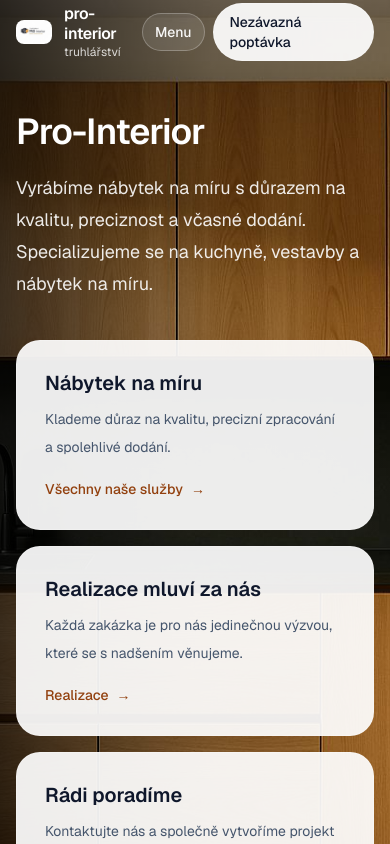
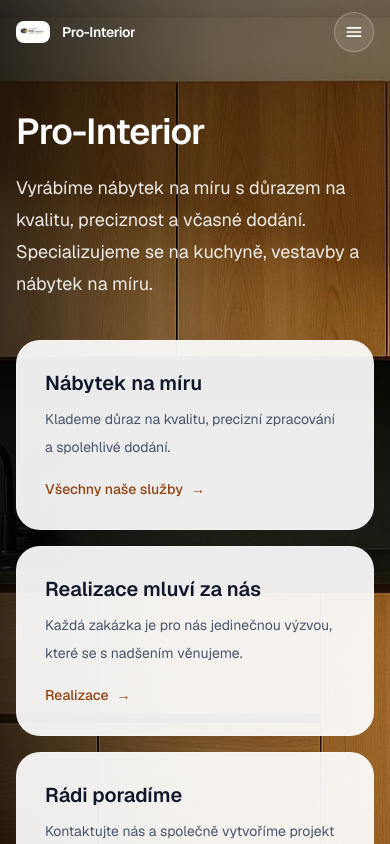
Before and after one commit to Vokurcak68/pro-interior, a Next.js app: page / in a window 390 px wide. Shown: the top 844 px of the page. Built offline with nearby package versions, Linux system fonts and the light colour scheme.

Commit message:
ui: proper mobile header (hamburger + no wrapping)

```diff
--- a/src/components/SiteHeader.tsx
+++ b/src/components/SiteHeader.tsx
@@ -36,21 +36,30 @@ export function SiteHeader({ variant = "sticky" }: { variant?: "sticky" | "overl
       }
     >
       <div className="container">
-        <div className="flex h-16 items-center justify-between">
-          <Link href="/" className="flex items-center gap-3" onClick={() => setOpen(false)}>
+        <div className="flex h-16 items-center justify-between gap-3">
+          <Link href="/" className="flex min-w-0 items-center gap-3" onClick={() => setOpen(false)}>
             <Image
               src="/logo.jpg"
               alt="Pro-Interior"
-              width={36}
-              height={36}
+              width={34}
+              height={34}
               className={isOverlay ? "rounded-lg" : "rounded-lg border"}
               style={isOverlay ? undefined : { borderColor: "var(--line)" }}
             />
-            <div className="leading-tight">
-              <div className={isOverlay ? "font-semibold tracking-tight text-white" : "font-semibold tracking-tight text-slate-900"}>
-                pro-interior
+            <div className="min-w-0 leading-tight">
+              <div
+                className={
+                  isOverlay
+                    ? "font-semibold tracking-tight text-white truncate text-sm sm:text-base"
+                    : "font-semibold tracking-tight text-slate-900 truncate text-sm sm:text-base"
+                }
+              >
+                Pro-Interior
               </div>
-              <div className={isOverlay ? "text-xs text-white/80" : "text-xs"} style={isOverlay ? undefined : { color: "var(--wood)" }}>
+              <div
+                className={isOverlay ? "hidden sm:block text-xs text-white/80" : "hidden sm:block text-xs"}
+                style={isOverlay ? undefined : { color: "var(--wood)" }}
+              >
                 truhlářství
               </div>
             </div>
@@ -65,26 +74,37 @@ export function SiteHeader({ variant = "sticky" }: { variant?: "sticky" | "overl
             ))}
           </nav>
 
-          <div className="flex items-center gap-2">
-            {/* Mobile menu button */}
+          <div className="flex shrink-0 items-center gap-2">
+            {/* Mobile hamburger */}
             <button
               type="button"
               className={
                 isOverlay
-                  ? "md:hidden rounded-full px-3 py-2 text-sm font-medium text-white/95 border border-white/25 bg-white/10"
-                  : "md:hidden rounded-full px-3 py-2 text-sm font-medium text-slate-900 border"
+                  ? "md:hidden inline-flex h-10 w-10 items-center justify-center rounded-full border border-white/25 bg-white/10"
+                  : "md:hidden inline-flex h-10 w-10 items-center justify-center rounded-full border"
               }
-              style={isOverlay ? undefined : { borderColor: "var(--line)", background: "rgba(255,255,255,.9)" }}
-              aria-label="Menu"
+              style={isOverlay ? undefined : { borderColor: "var(--line)", background: "rgba(255,255,255,.92)" }}
+              aria-label={open ? "Zavřít menu" : "Otevřít menu"}
               aria-expanded={open}
               onClick={() => setOpen((v) => !v)}
             >
-              Menu
+              <svg width="20" height="20" viewBox="0 0 24 24" fill="none" aria-hidden>
+                <path
+                  d="M4 7h16M4 12h16M4 17h16"
+                  stroke={isOverlay ? "white" : "currentColor"}
+                  strokeWidth="2"
+                  strokeLinecap="round"
+                />
+              </svg>
             </button>
 
             <Link
               href="/kontakt"
-              className={isOverlay ? "rounded-full px-4 py-2 text-sm font-medium text-slate-900" : "rounded-full px-4 py-2 text-sm font-medium text-white"}
+              className={
+                isOverlay
+                  ? "hidden sm:inline-flex rounded-full px-4 py-2 text-sm font-medium text-slate-900 whitespace-nowrap"
+                  : "hidden sm:inline-flex rounded-full px-4 py-2 text-sm font-medium text-white whitespace-nowrap"
+              }
               style={
                 isOverlay
                   ? { background: "rgba(255,255,255,.92)", border: "1px solid rgba(255,255,255,.25)" }
@@ -99,22 +119,16 @@ export function SiteHeader({ variant = "sticky" }: { variant?: "sticky" | "overl
 
         {/* Mobile dropdown */}
         {open ? (
-          <div
-            className={
-              isOverlay
-                ? "md:hidden pb-4"
-                : "md:hidden pb-4"
-            }
-          >
+          <div className="md:hidden pb-4">
             <div
               className={
                 isOverlay
                   ? "rounded-2xl p-4 border border-white/20 bg-black/30 backdrop-blur"
                   : "rounded-2xl p-4 border"
               }
-              style={isOverlay ? undefined : { borderColor: "var(--line)", background: "rgba(255,255,255,.92)" }}
+              style={isOverlay ? undefined : { borderColor: "var(--line)", background: "rgba(255,255,255,.96)" }}
             >
-              <div className={`grid gap-2 text-sm ${navClass}`}>
+              <div className={`grid gap-1 text-sm ${navClass}`}>
                 {nav.map((i) => (
                   <Link
                     key={i.href}
@@ -125,6 +139,13 @@ export function SiteHeader({ variant = "sticky" }: { variant?: "sticky" | "overl
                     {i.label}
                   </Link>
                 ))}
+                <Link
+                  href="/kontakt"
+                  className={`${navHover} transition-colors py-2 sm:hidden`}
+                  onClick={() => setOpen(false)}
+                >
+                  Nezávazná poptávka
+                </Link>
               </div>
             </div>
           </div>
```
